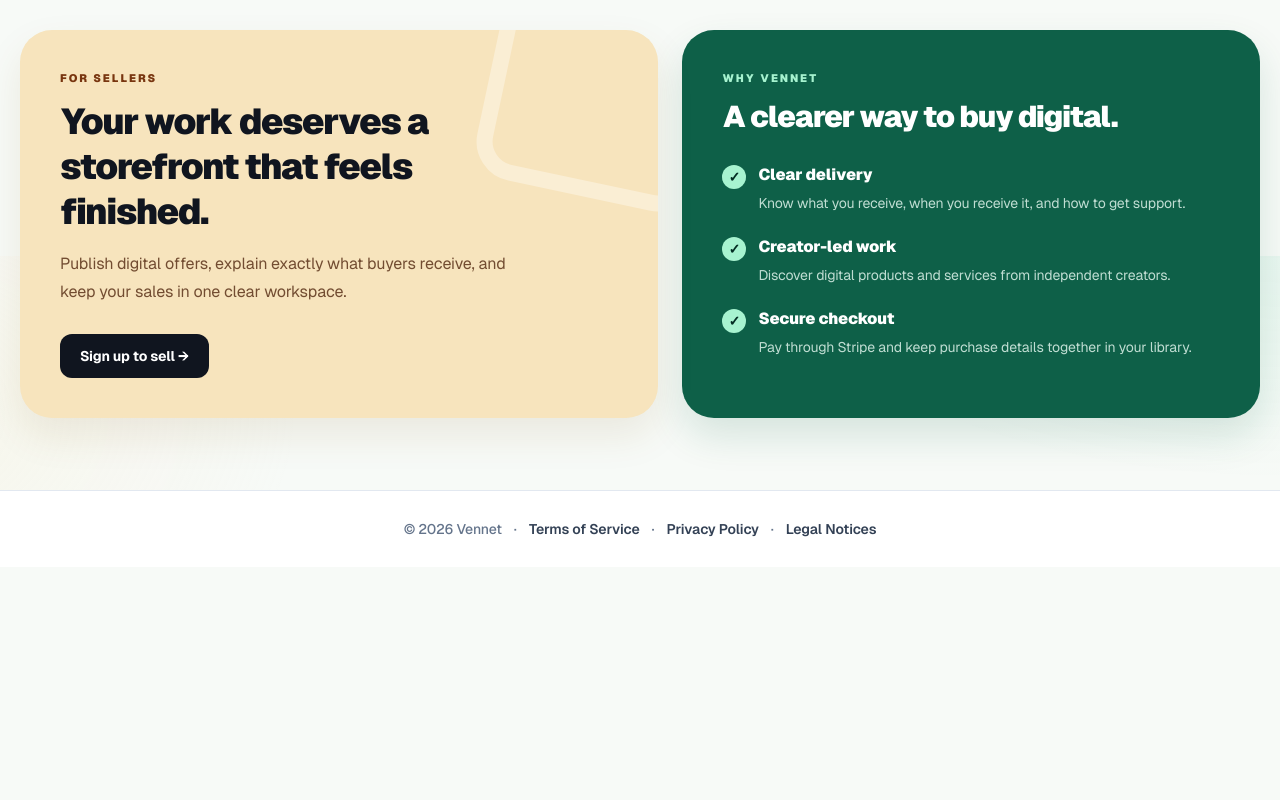
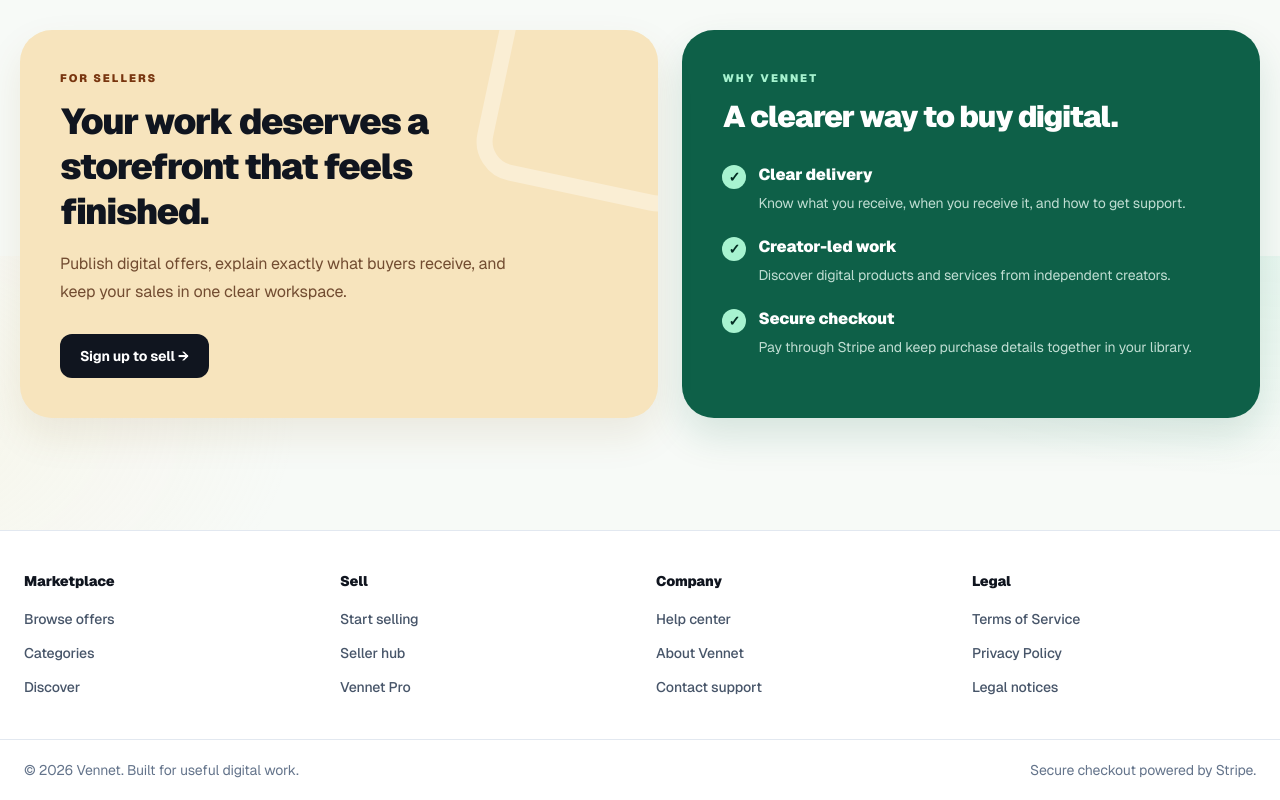
Before and after one commit to MagroOwner/Vennet, a Next.js app: page / in a window 1280 px wide. Shown: the part 1344-2144 px from the top of the page. Before the commit the page ends 1911 px from the top, so only its background shows below. Built offline with nearby package versions, Linux system fonts and the light colour scheme; no server answers; the database is empty.

Commit message:
feat: add marketplace metadata and expanded public footer

```diff
--- a/src/app/layout.tsx
+++ b/src/app/layout.tsx
@@ -9,26 +9,24 @@ import Link from "next/link";
 
 const geistSans = localFont({ src: "./fonts/GeistVF.woff", variable: "--font-geist-sans", weight: "100 900" });
 const geistMono = localFont({ src: "./fonts/GeistMonoVF.woff", variable: "--font-geist-mono", weight: "100 900" });
+const siteUrl = process.env.NEXT_PUBLIC_APP_URL ?? "https://vennetofficial.vercel.app";
 
 export const metadata: Metadata = {
-  title: "Vennet",
-  description: "Digital marketplace for creators, products, and services",
+  metadataBase: new URL(siteUrl),
+  title: { default: "Vennet | Digital work worth owning", template: "%s | Vennet" },
+  description: "Discover and sell templates, code, bots, automations, AI tools, and creator services with clear delivery on Vennet.",
+  openGraph: { type: "website", locale: "en_US", url: siteUrl, siteName: "Vennet", title: "Vennet | Digital work worth owning", description: "Buy and sell useful digital work from independent creators." },
+  twitter: { card: "summary_large_image", title: "Vennet | Digital work worth owning", description: "Buy and sell useful digital work from independent creators." },
+  robots: { index: true, follow: true },
 };
 
+const footerColumns = [
+  ["Marketplace", [["Browse offers", "/marketplace"], ["Categories", "/collections"], ["Discover", "/discover"]]],
+  ["Sell", [["Start selling", "/signup?next=/dashboard/seller"], ["Seller hub", "/dashboard/seller"], ["Vennet Pro", "/pro"]]],
+  ["Company", [["Help center", "/help"], ["About Vennet", "/"], ["Contact support", "/help"]]],
+  ["Legal", [["Terms of Service", "/terms"], ["Privacy Policy", "/privacy"], ["Legal notices", "/legal"]]],
+] as const;
+
 export default function RootLayout({ children }: Readonly<{ children: React.ReactNode }>) {
-  return (
-    <html lang="en">
-      <body className={`${geistSans.variable} ${geistMono.variable} flex min-h-screen flex-col text-slate-900 antialiased`}>
-        <Providers>
-          <Navbar />
-          <main className="mx-auto w-full max-w-7xl flex-1 px-4 py-7 sm:px-5 sm:py-8">{children}</main>
-          <footer className="border-t border-slate-200 bg-white px-5 py-7 text-center text-sm font-medium text-slate-500">
-            <span>© {new Date().getFullYear()} Vennet</span><span className="mx-3">·</span><Link href="/terms" className="font-semibold text-slate-700 transition hover:text-emerald-700">Terms of Service</Link><span className="mx-3">·</span><Link href="/privacy" className="font-semibold text-slate-700 transition hover:text-emerald-700">Privacy Policy</Link><span className="mx-3">·</span><Link href="/legal" className="font-semibold text-slate-700 transition hover:text-emerald-700">Legal Notices</Link>
-          </footer>
-          <GuidePanel />
-          <CookieConsent />
-        </Providers>
-      </body>
-    </html>
-  );
+  return <html lang="en"><body className={`${geistSans.variable} ${geistMono.variable} flex min-h-screen flex-col text-slate-900 antialiased`}><Providers><Navbar /><main className="mx-auto w-full max-w-7xl flex-1 px-4 py-7 sm:px-5 sm:py-8">{children}</main><footer className="mt-10 border-t border-slate-200 bg-white"><div className="mx-auto grid max-w-7xl gap-8 px-5 py-10 sm:grid-cols-2 sm:px-6 lg:grid-cols-4">{footerColumns.map(([title, links]) => <section key={title}><h2 className="text-sm font-black text-[#10151f]">{title}</h2><ul className="mt-4 space-y-2.5">{links.map(([label, href]) => <li key={href}><Link href={href} className="text-sm font-medium text-slate-600 transition hover:text-emerald-800">{label}</Link></li>)}</ul></section>)}</div><div className="border-t border-slate-200"><div className="mx-auto flex max-w-7xl flex-col gap-3 px-5 py-5 text-sm text-slate-500 sm:flex-row sm:items-center sm:justify-between sm:px-6"><span>© {new Date().getFullYear()} Vennet. Built for useful digital work.</span><span>Secure checkout powered by Stripe.</span></div></div></footer><GuidePanel /><CookieConsent /></Providers></body></html>;
 }
```
